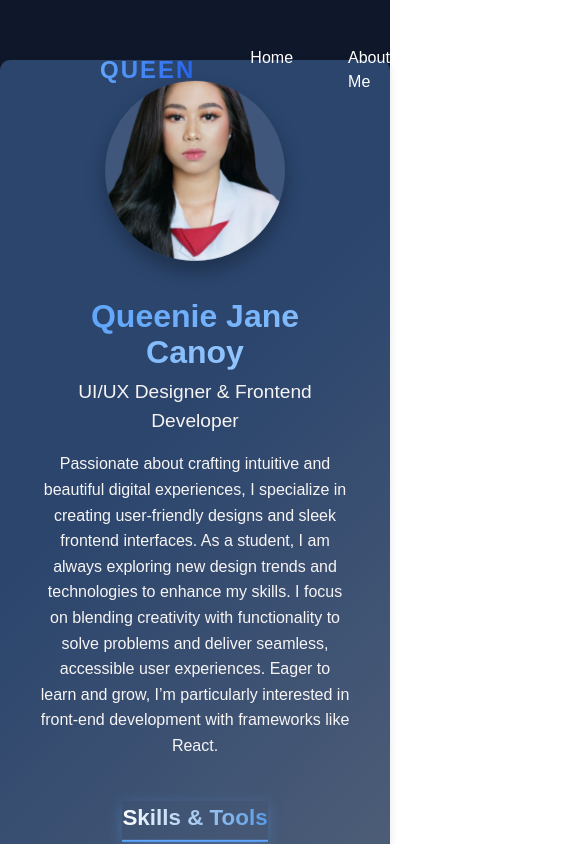
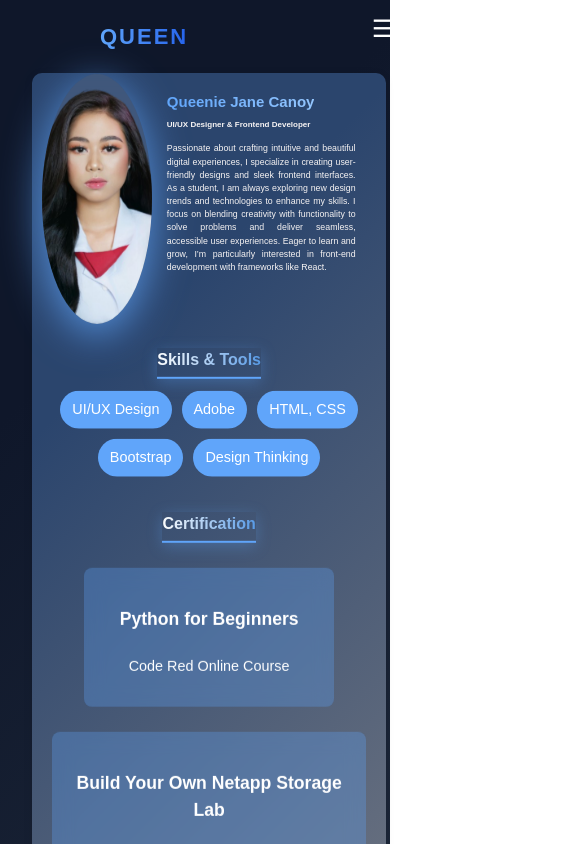
Before and after one commit to Kweennn/Myproject, a React (Vite) app: page /about in a window 390 px wide. Shown: the top 844 px of the page, 585 px wide, since content can reach past the window. Built offline with nearby package versions, Linux system fonts and the light colour scheme; the HTML template or start-up script is replaced by a standard one.

Commit message:
added-about-me

```diff
--- a/src/App.css
+++ b/src/App.css
@@ -1,3 +1,11 @@
+.hamburger-menu {
+  display: none;
+}
+.nav-menu.menu-active {
+  display: flex;
+}
+
+/* Hero Container */
 .hero-container {
   display: flex;
   flex-direction: column;
@@ -22,6 +30,7 @@
   to { opacity: 1; transform: translateY(0); }
 }
 
+/* Hero Header */
 .hero-header {
   display: flex;
   justify-content: space-between;
@@ -64,6 +73,7 @@
   color: #60a5fa;
 }
 
+/* Hero Content */
 .hero-content {
   display: flex;
   align-items: center;
@@ -84,7 +94,15 @@
   color: transparent;
   animation: slideIn 1.5s ease-out;
 }
-
+.hero-text h1 {
+  font-size: 55px;
+  font-weight: 700;
+  margin: 0;
+  background: linear-gradient(90deg, #eaeff7, #93c5fd);
+  -webkit-background-clip: text;
+  color: transparent;
+  animation: slideIn 1.5s ease-out;
+}
 .hero-text h3 {
   font-size: 20px;
   margin-top: 20px;
@@ -105,6 +123,7 @@
   to { opacity: 1; transform: translateX(0); }
 }
 
+/* Hero Image */
 .hero-image-container {
   width: 320px;
   height: 320px;
@@ -119,29 +138,13 @@
   position: relative;
   transition: transform 0.5s ease-in-out, box-shadow 0.5s ease-in-out;
   animation: float 4s ease-in-out infinite;
-}
-
-.hero-image-container:hover {
   box-shadow: 0 10px 40px rgba(96, 165, 250, 0.8);
   transform: rotate(5deg) scale(1.05);
 }
-
-.hero-image-container::before {
-  content: '';
-  position: absolute;
-  width: 120%;
-  height: 120%;
-  border-radius: 50%;
-  border: 4px solid rgba(96, 165, 250, 0.4);
-  animation: borderSpin 6s linear infinite;
+.hero-image-container:hover {
+  transform: rotate(0deg) scale(1.1);
+  box-shadow: 0 15px 50px rgba(96, 165, 250, 1);
 }
-
-@keyframes float {
-  0% { transform: translateY(0); }
-  50% { transform: translateY(-10px); }
-  100% { transform: translateY(0); }
-}
-
 .hero-image {
   width: 100%;
   height: 100%;
@@ -151,24 +154,13 @@
   display: block;
 }
 
+@keyframes float {
+  0% { transform: translateY(0); }
+  50% { transform: translateY(-10px); }
+  100% { transform: translateY(0); }
+}
 
-@media (max-width: 768px) {
-  .hero-content {
-    flex-direction: column;
-    text-align: center;
-    padding-top: 100px;
-  }
-
-  .hero-nav-links {
-    flex-direction: column;
-    gap: 15px;
-  }
-
-  .hero-image-container {
-    width: 250px;
-    height: 250px;
-  }
-}
+/* Call to Action Button */
 .hero-cv-button {
   padding: 14px 28px;
   font-size: 18px;
@@ -182,23 +174,6 @@
   box-shadow: 0 4px 15px rgba(96, 165, 250, 0.3);
   position: relative;
   overflow: hidden;
-}
-
-.hero-cv-button::before {
-  content: "";
-  position: absolute;
-  top: 50%;
-  left: 50%;
-  width: 300%;
-  height: 300%;
-  background: rgba(255, 255, 255, 0.2);
-  transition: all 0.6s ease-in-out;
-  border-radius: 50%;
-  transform: translate(-50%, -50%) scale(0);
-}
-
-.hero-cv-button:hover::before {
-  transform: translate(-50%, -50%) scale(1);
 }
 
 .hero-cv-button:hover {
@@ -216,6 +191,146 @@
 .hero-cv-button {
   animation: pulseGlow 2s infinite;
 }
+
+/* 📌 RESPONSIVENESS */
+@media (max-width: 1024px) {
+  .hamburger-menu {
+    display: block;
+    position: absolute;
+    top: 20px;
+    right:-10px;
+    font-size: 24px;
+    color: white;
+    background: none;
+    border: none;
+    cursor: pointer;
+    z-index: 1000;
+  }
+
+  .hero-nav-links {
+    display: none;
+    flex-direction: column;
+    position: absolute;
+    top: 60px;
+    right: 20px;
+    background: rgba(15, 23, 42, 0.9);
+    width: 200px;
+    border-radius: 8px;
+    padding: 10px;
+    box-shadow: 0 5px 15px rgba(0, 0, 0, 0.3);
+  }
+
+  .hero-nav-links.menu-active {
+    display: flex;
+  }
+
+  .hero-content {
+    flex-direction: column;
+    text-align: center;
+    padding-top: 100px;
+  }
+
+  .hero-image-container {
+    width: 250px;
+    height: 250px;
+  }
+
+  .hero-nav-links {
+    position: absolute;
+    z-index: 9999;
+    display: none;
+    flex-direction: column;
+    top: 60px;
+    right: 20px;
+    background: rgba(15, 23, 42, 0.9);
+    width: 200px;
+    border-radius: 8px;
+    padding: 10px;
+    box-shadow: 0 5px 15px rgba(0, 0, 0, 0.3);
+}
+.hero-nav-links li {
+  padding: 10px;
+  cursor: pointer;
+  text-align: center;
+  transition: background 0.3s;
+}
+
+.hero-nav-links li:hover {
+  background: rgba(96, 165, 250, 0.2);
+  transform: scale(1.1);
+  color: #60a5fa;
+}
+
+.nav-menu.menu-active .hero-nav-links {
+    display: flex;
+}
+
+}
+@media (max-width: 768px) {
+  .hero-content {
+      flex-direction: column-reverse;
+      align-items: center;
+      text-align: center;
+      gap: 20px;
+      margin-top: -50px;
+
+  }
+
+  .hero-text h2 {
+      font-size: 26px;
+  }
+  .hero-text h1 {
+    font-size: 32px;
+}
+  .hero-text p {
+      font-size: 16px;
+  }
+
+  .hero-image-container {
+      width: 200px;
+      height: 200px;
+      box-shadow: 0 10px 40px rgba(96, 165, 250, 0.8);
+      transform: rotate(5deg) scale(1.05);
+
+  }
+
+}
+
+.hamburger-container {
+  position: relative;
+  display: inline-block;
+}
+
+.dropdown-menu {
+  position: absolute;
+  top: 100%;
+  right: 0;
+  background: white;
+  box-shadow: 0px 4px 6px rgba(0, 0, 0, 0.1);
+  border-radius: 5px;
+  width: 150px;
+  z-index: 100;
+}
+
+.hero-nav-links {
+  list-style: none;
+  padding: 10px 0;
+  margin: 0;
+}
+
+.hero-nav-links li {
+  padding: 10px;
+  cursor: pointer;
+  text-align: center;
+  transition: background 0.3s;
+}
+
+.hero-nav-links li:hover {
+  background: rgba(96, 165, 250, 0.2);
+  transform: scale(1.1);
+  color: #60a5fa;
+}
+
 body {
   font-family: 'Poppins', sans-serif;
   background: linear-gradient(135deg, #0f172a 30%, #1e293b 100%);
@@ -248,8 +363,7 @@
   height: 500px;
   border-radius: 50%;
   object-fit: cover;
-  box-shadow: 0 10px 20px rgba(0, 0, 0, 0.3);
-  background: rgba(255, 255, 255, 0.1);
+  box-shadow: 0 10px 40px rgba(96, 165, 250, 0.8);
   backdrop-filter: blur(10px);
   position: relative;
   transition: transform 0.5s ease-in-out, box-shadow 0.5s ease-in-out;
@@ -324,18 +438,6 @@
   margin-top: 10px;
 }
 
-@media (max-width: 768px) {
-  .about-container {
-    flex-direction: column;
-    padding: 15px;
-    margin-top: 60px;
-  }
-
-  .about-image img {
-    width: 150px;
-    height: 150px;
-  }
-}
 
 .highlight {
   background: linear-gradient(90deg, #60a5fa, #93c5fd);
@@ -497,18 +599,318 @@
 
 @media (max-width: 768px) {
   .about-container {
-    flex-direction: column;
-    text-align: center;
-    padding: 30px;
+    padding: 10px;
+    margin-top: -15px;
+    width: 80%;
+    max-width: 600px;
+    transition: all 0.3s ease-in-out;
+    display: flex;
+    flex-direction: row;
+    align-items: center;
+    justify-content: flex-start;
+    gap: 10px;
+}
+
+  .about-image-container {
+    border-radius: 70%;
+    object-fit: cover;
+    box-shadow: 0 10px 40px rgba(96, 165, 250, 0.8);
+    background: rgba(255, 255, 255, 0.1);
+    backdrop-filter: blur(10px);
+    position: relative;
+    transition: transform 0.5s ease-in-out, box-shadow 0.5s ease-in-out;
+    animation: float 4s ease-in-out infinite;
+    width: 110px;
+    height: 250px;
+    flex-shrink: 0;
   }
 
-  .about-image img {
-    width: 180px;
-    height: 180px;
+  .about-content {
+    flex: 1;
+    padding: 10px;
+    text-align: left;
+    display: flex;
+    flex-direction: column;
+    justify-content: center;
+    align-items: flex-start;
+  }
+
+.about-title {
+  font-size: 2rem;
+  font-weight: 700;
+  color: #222;
+  margin-bottom: 8px;
+  position: relative;
+  left: 20px;
+  top: -10px;
+  animation: float 4s ease-in-out infinite;
+
+}
+
+
+.about-subtitle {
+  font-size: 1.2rem;
+  color: #f7f4f4;
+  margin: 5px 0 15px;
+  transition: 0.3s ease-in-out;
+  animation: float 4s ease-in-out infinite;
+
+}
+
+.about-description {
+  font-size: 1rem;
+  line-height: 1.6;
+  color: #f7f4f4;
+  transition: 0.3s ease-in-out;
+
+}
+  .about-subtitle {
+    font-size: 1rem;
+    margin: 5px 0 10px;
+  }
+
+  .about-description {
+    font-size: 0.95rem;
+    margin-bottom: 20px;
+  }
+
+  .about-section {
+    margin-top: 15px;
+    text-align: center;
+  }
+
+  .about-section h3 {
+    font-size: 1.2rem;
+  }
+
+  .skills-list {
+    flex-direction: column;
+    align-items: center;
   }
 
   .about-cards {
     flex-direction: column;
     align-items: center;
   }
+
+  .about-card {
+    min-width: 200px;
+    padding: 12px;
+    background: rgba(96, 165, 250, 0.3);
+    border-radius: 8px;
+    margin-bottom: 10px;
+  }
+  .about-header {
+    flex-direction: column;
+    width: 100%;
+    position: relative;
+  }
+
+  .about-logo {
+    font-size: 22px;
+    margin-bottom: 15px;
+    margin-right: 230px;
+  }
+  .about-nav-links {
+    display: none;
+    flex-direction: column;
+    position: absolute;
+    top: 60px;
+    right: 20px;
+    background: rgba(15, 23, 42, 0.9);
+    width: 200px;
+    border-radius: 8px;
+    padding: 10px;
+    box-shadow: 0 5px 15px rgba(0, 0, 0, 0.3);
+  }
+
+  .about-nav-links.menu-active {
+    display: flex;
+  }
+
+  .about-content {
+    flex-direction: column;
+    text-align: center;
+    padding-top: 100px;
+  }
+
+  .about-image-container {
+    width: 250px;
+    height: 250px;
+  }
+
+  .about-nav-links {
+    position: absolute;
+    z-index: 9999;
+    display: none;
+    flex-direction: column;
+    top: 60px;
+    right: 20px;
+    background: rgba(15, 23, 42, 0.9);
+    width: 200px;
+    border-radius: 8px;
+    padding: 10px;
+    box-shadow: 0 5px 15px rgba(0, 0, 0, 0.3);
 }
+.about-nav-links li {
+  padding: 10px;
+  cursor: pointer;
+  text-align: center;
+  transition: background 0.3s;
+}
+
+.about-nav-links li:hover {
+  background: rgba(96, 165, 250, 0.2);
+  transform: scale(1.1);
+  color: #60a5fa;
+}
+
+.nav-menu.menu-active .about-nav-links {
+    display: flex;
+}
+
+
+  .hamburger-menu {
+    display: block;
+    font-size: 24px;
+    cursor: pointer;
+    background: none;
+    border: none;
+    padding: 10px;
+    margin-top: -15px;
+    right: 15px;
+    position: absolute;
+    z-index: 1000;
+  }
+
+}
+
+@media (max-width: 480px)
+{
+  .about-container {
+      padding: 10px;
+      margin-top: -15px;
+      width: 80%;
+      max-width: 600px;
+      transition: all 0.3s ease-in-out;
+      display: flex;
+      flex-direction: row;
+      align-items: center;
+      justify-content: flex-start;
+      gap: 10px;
+  }
+
+  .about-header {
+    flex-direction: column;
+    width: 100%;
+    position: relative;
+  }
+
+  .about-logo {
+    font-size: 22px;
+    margin-bottom: 15px;
+    margin-right: 230px;
+  }
+  .about-image img {
+    width: 60px;
+    height: 250px;
+
+  }
+  .about-image-container  {
+    width: 110px;
+    height: 250px;
+    flex-shrink: 0;
+
+  }
+
+  .about-title {
+    font-size: 15px;
+    font-weight: 700;
+    margin-bottom:8px;
+    position: relative;
+    left: 115px;
+    top: -350px;
+    animation: float 4s ease-in-out infinite;
+  }
+
+
+  .about-subtitle {
+    font-size: 0.5rem;
+    margin-bottom: 8px;
+    position: relative;
+    left: 115px;
+    top: -355px;
+    animation: float 4s ease-in-out infinite;
+
+  }
+
+  .about-description {
+    position: relative;
+    left: 115px;
+    top:-360px;
+    font-size: 0.55rem;
+    line-height: 1.5;
+    max-width:60%;
+    max-height: 80px;
+    text-overflow: ellipsis;
+    white-space: normal;
+    text-align: justify;
+    animation: float 4s ease-in-out infinite;
+  }
+
+  .about-section {
+    margin-top: -100px;
+}
+  .about-section h3 {
+    font-size: 1rem;
+    margin-bottom: 8px;
+    position: relative;
+    animation: float 4s ease-in-out infinite;
+    top: -170px;
+  }
+
+
+  .about-cards {
+    display: flex;
+    gap: 15px;
+    flex-wrap: wrap;
+    margin-top: -160px;
+  }
+
+  .about-card {
+    flex: 1;
+    min-width: 220px;
+    padding: 15px;
+    background: rgba(96, 165, 250, 0.3);
+    color: #fff;
+    border-radius: 8px;
+    text-align: center;
+    transition: 0.3s;
+    backdrop-filter: blur(10px);
+    animation: slideIn 1.5s ease-out;
+    animation: float 4s ease-in-out infinite;
+  }
+
+  .about-card:hover {
+    box-shadow: 0 10px 40px rgba(96, 165, 250, 0.8);
+    transform: rotate(5deg) scale(1.05);}
+
+  .about-card h4 {
+    font-size: 1.1rem;
+  }
+
+  .about-card p {
+    font-size: 0.9rem;
+  }
+  .skills-list {
+    flex-direction: row;
+    justify-content: center;
+    flex-wrap: wrap;
+    gap: 10px;
+    position: relative;
+    top: -180px;
+    margin-bottom: 100px;
+}
+
+
+}
--- a/src/components/AboutMe.jsx
+++ b/src/components/AboutMe.jsx
@@ -1,24 +1,34 @@
-import React from 'react';
+import React, { useState } from 'react';
 import { useNavigate } from "react-router-dom";
-import { FaDownload } from 'react-icons/fa';
 import me from '../assets/me.png';
 import '../App.css';
 
 function AboutMe() {
     const navigate = useNavigate();
+    const [menuOpen, setMenuOpen] = useState(false);
+
+    const toggleMenu = () => {
+        setMenuOpen(!menuOpen);
+    };
 
     return (
         <div className="about-page">
-            {/* Navbar */}
             <header className="about-header">
                 <div className="about-logo">Queen</div>
-                <nav>
+
+                 {/* Hamburger Icon */}
+          <button className="hamburger-menu" onClick={toggleMenu} aria-label="Toggle menu">
+            ☰
+          </button>
+
+                {/* Navigation Menu */}
+                <nav className={`nav-menu ${menuOpen ? "menu-active" : ""}`}>
                     <ul className="about-nav-links">
-                        <li onClick={() => navigate("/")}>Home</li>
-                        <li onClick={() => navigate("/about")}>About Me</li>
-                        <li>Projects</li>
-                        <li>CV</li>
-                        <li>Contact</li>
+                        <li onClick={() => { navigate("/"); toggleMenu(); }}>Home</li>
+                        <li onClick={() => { navigate("/about"); toggleMenu(); }}>About Me</li>
+                        <li onClick={() => { navigate("/projects"); toggleMenu(); }}>Projects</li>
+                        <li onClick={() => { navigate("/cv"); toggleMenu(); }}>CV</li>
+                        <li onClick={() => { navigate("/contact"); toggleMenu(); }}>Contact</li>
                     </ul>
                 </nav>
             </header>
@@ -26,16 +36,16 @@
             {/* Main Content */}
             <div className="about-container">
                 {/* Left Side: Image */}
-                <div className="about-image">
-                    <img src={me} alt="Queenie Jane Canoy" />
+                <div className="about-image-container">
+                    <img src={me} alt="Queenie Jane Canoy" className="hero-image" />
                 </div>
 
                 {/* Right Side: Content */}
                 <div className="about-content">
                     <h1 className="about-title"><span className="highlight">Queenie Jane Canoy</span></h1>
-                    <p className="about-subtitle">UI/UX Designer & Frontend Developer</p>
+                    <h2 className="about-subtitle">UI/UX Designer & Frontend Developer</h2>
                     <p className="about-description">
-                    Passionate about crafting intuitive and beautiful digital experiences, I specialize in creating user-friendly designs and sleek frontend interfaces. As a student, I am always exploring new design trends and technologies to enhance my skills. I focus on blending creativity with functionality to solve problems and deliver seamless, accessible user experiences. Eager to learn and grow, I’m particularly interested in front-end development with frameworks like React.
+                        Passionate about crafting intuitive and beautiful digital experiences, I specialize in creating user-friendly designs and sleek frontend interfaces. As a student, I am always exploring new design trends and technologies to enhance my skills. I focus on blending creativity with functionality to solve problems and deliver seamless, accessible user experiences. Eager to learn and grow, I’m particularly interested in front-end development with frameworks like React.
                     </p>
 
                     {/* Skills Section */}
@@ -55,11 +65,11 @@
                         <h3>Certification</h3>
                         <div className="about-cards">
                             <div className="about-card">
-                                <h4>Python for beginners</h4>
+                                <h4>Python for Beginners</h4>
                                 <p>Code Red Online Course</p>
                             </div>
                             <div className="about-card">
-                                <h4>Build your Own Netapp Storage Lab </h4>
+                                <h4>Build Your Own Netapp Storage Lab</h4>
                                 <p>Code Red Online Course</p>
                             </div>
                         </div>
--- a/src/components/hero.jsx
+++ b/src/components/hero.jsx
@@ -1,40 +1,45 @@
-import React from 'react';
-import me from '../assets/me.png'
-import '../App.css'
+import React, { useState } from 'react';
+import me from '../assets/me.png';
+import '../App.css';
 import { useNavigate } from "react-router-dom";
 
 function Hero() {
     const navigate = useNavigate();
+    const [menuOpen, setMenuOpen] = useState(false);
+
+    const toggleMenu = () => {
+        setMenuOpen(!menuOpen);
+    };
 
     return (
       <div className="hero-container">
         <header className="hero-header">
           <div className="hero-logo">Queen</div>
-          <nav>
+
+          {/* Hamburger Icon */}
+          <button className="hamburger-menu" onClick={toggleMenu} aria-label="Toggle menu">
+            ☰
+          </button>
+
+          {/* Navigation Menu */}
+          <nav className={`nav-menu ${menuOpen ? "menu-active" : ""}`}>
             <ul className="hero-nav-links">
-            <li>Home</li>
-            <li onClick={() => navigate("/about")}>About Me</li>
-            <li>Projects</li>
-              <li>CV</li>
-              <li>Contact</li>
+              <li onClick={() => { navigate("/"); toggleMenu(); }}>Home</li>
+              <li onClick={() => { navigate("/about"); toggleMenu(); }}>About Me</li>
+              <li onClick={() => { navigate("/projects"); toggleMenu(); }}>Projects</li>
+              <li onClick={() => { navigate("/cv"); toggleMenu(); }}>CV</li>
+              <li onClick={() => { navigate("/contact"); toggleMenu(); }}>Contact</li>
             </ul>
           </nav>
         </header>
 
         <div className="hero-content">
           <div className="hero-text">
-        <h1 style={{
-  fontSize: "60px",
-  fontWeight: "bold",
-  textAlign: "center",
-  color: "#ffffff",
-  marginTop: "20px",
-  textShadow: "2px 2px 10px rgba(0, 0, 0, 0.3)"
-}}>
-  Queenie Jane Canoy
-</h1>
+            <h1>Queenie Jane Canoy</h1>
             <h2>UI / UX Designer</h2><br/>
-          <button className="hero-cv-button">View Work</button>
+            <button className="hero-cv-button" onClick={() => navigate('/portfolio')}>
+              View Work
+            </button>
           </div>
 
           <div className="hero-image-container">
```
Lines whose indentation alone changed are shown as unchanged.
